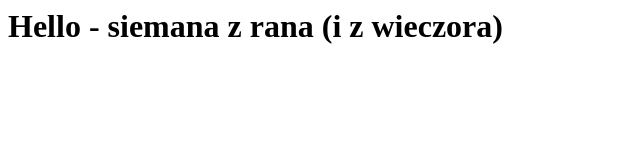
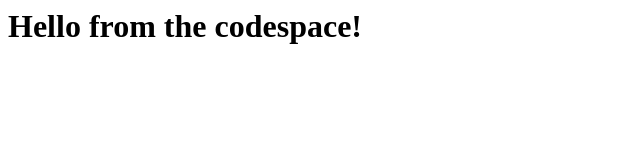
Before and after one commit to piglet82/skills-code-with-codespaces, a plain HTML site: page index.html in a window 1280 px wide. Shown: the whole page, without its empty margins (0-640 px from the left). Drawn offline with Linux system fonts and the light colour scheme.

Commit message:
Adding hello from the codespace!

```diff
--- a/index.html
+++ b/index.html
@@ -1,3 +1,3 @@
 <html>
-  <h1>Hello - siemana z rana (i z wieczora)</h1>
+  <h1>Hello from the codespace!</h1>
 </html>
```
